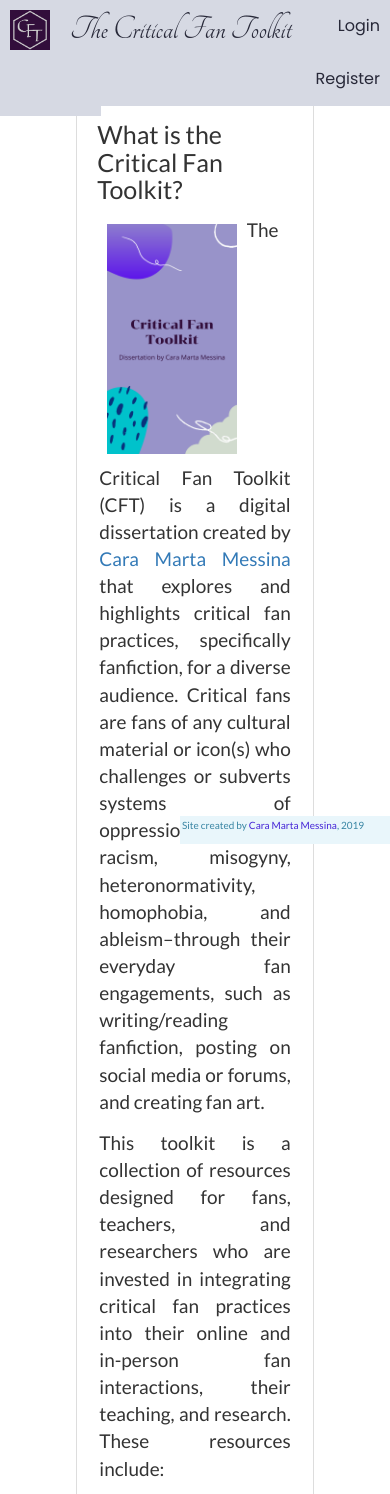
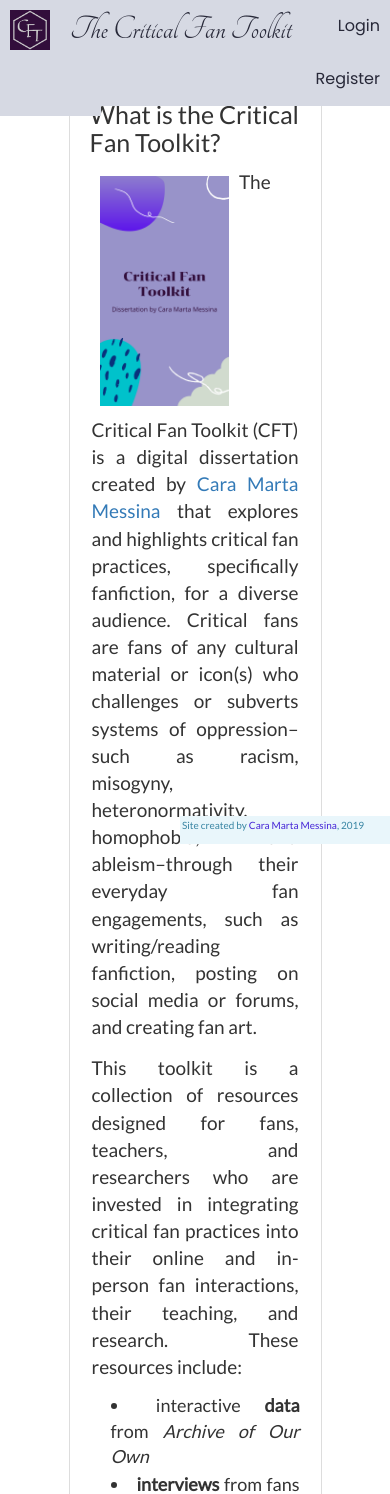
Before and after one commit to caramessina/cft-website-update, a Flask app: page / in a window 390 px wide. Shown: the top 1494 px of the page. Run offline with Flask 2, Linux system fonts and the light colour scheme; some libraries are stand-ins or nearby versions.

Commit message:
okay cellphones just aren't working. It's fine.

```diff
--- a/CFT/static/css/main.css
+++ b/CFT/static/css/main.css
@@ -18,10 +18,10 @@ section{
 }
 
 .main {
-  margin-right: 17%;
-  margin-left: 17%; /* larger width because of side nav */
+  margin-right: 15%;
+  margin-left: 15%;
   font-size: 17px; /* Increased text to enable scrolling */
-  padding: 90px 10px;
+  padding: 70px 10px;
   font-family: 'Lato', sans-serif;
 }
 
```
